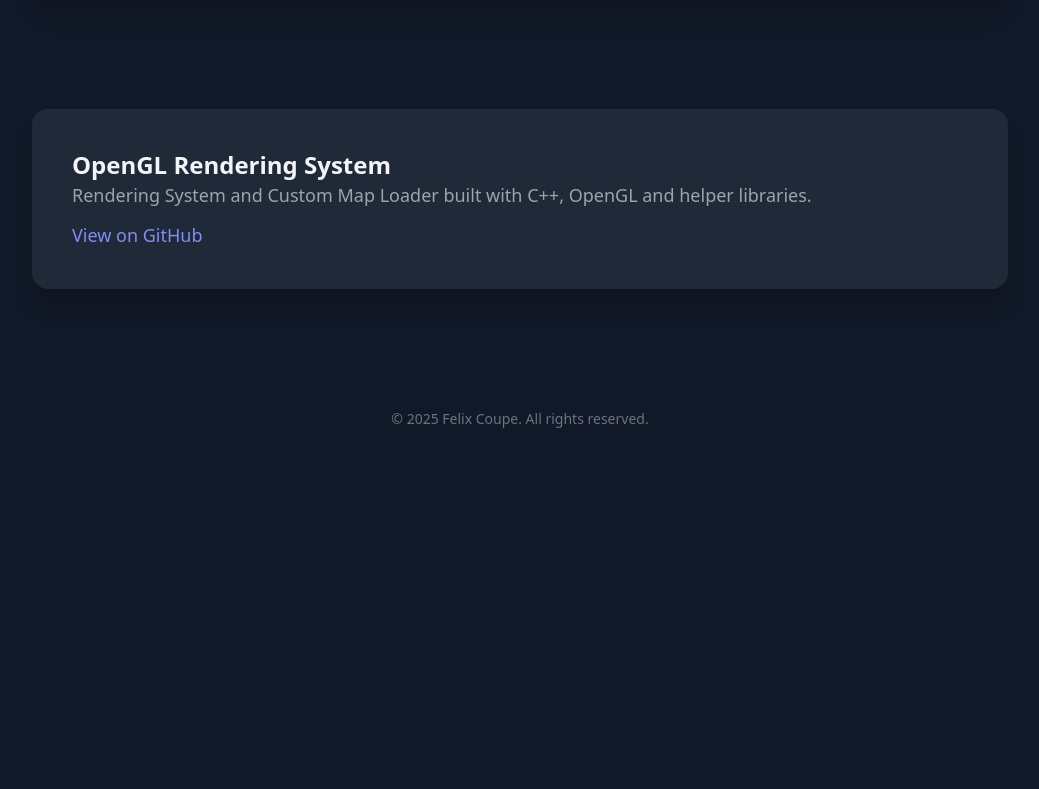
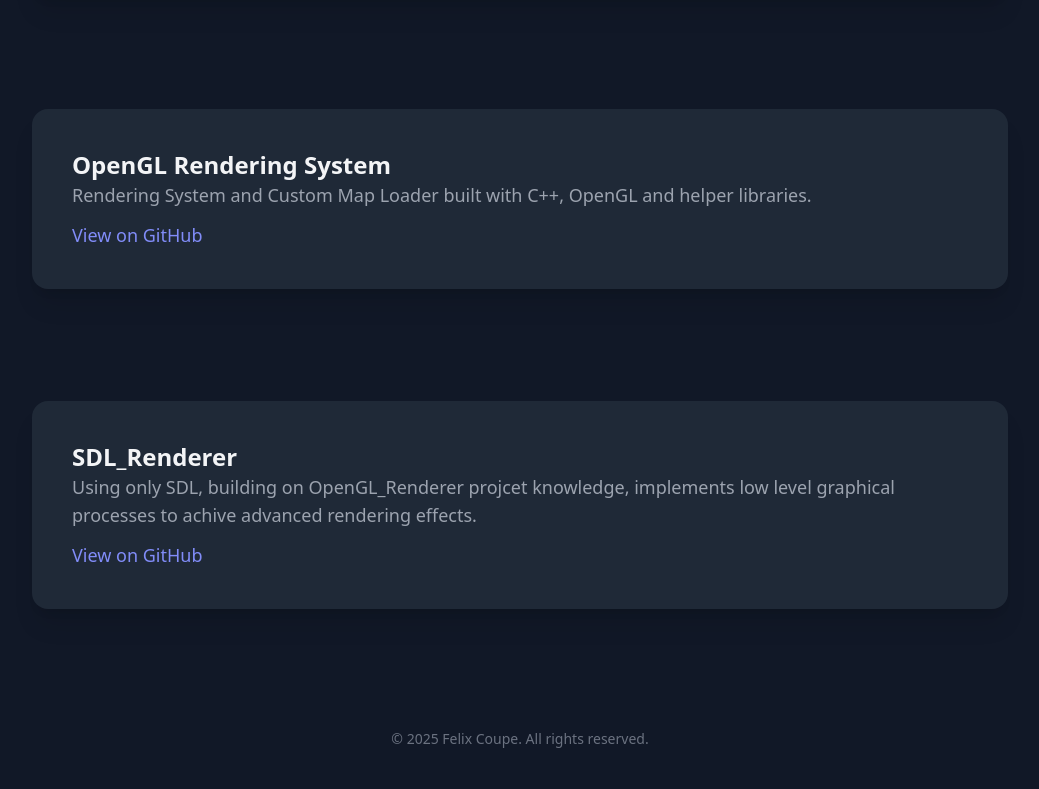
Before and after one commit to felixUOB/felixUOB.github.io, a plain HTML site: page index.html in a window 1280 px wide. Shown: the part 727-1516 px from the top of the page, without its empty margins (120-1159 px from the left). Before the commit the page ends 1196 px from the top, so only its background shows below. Drawn offline with nearby package versions, Linux system fonts and the light colour scheme.

Commit message:
Add SDL_Renderer section to index.html
Added a new section for SDL_Renderer with description and link.

```diff
--- a/index.html
+++ b/index.html
@@ -68,6 +68,16 @@
       </div>
     </div>
 
+    <div class="fade-in-left flex flex-col sm:flex-row items-center bg-gray-800 rounded-2xl shadow-xl p-10 gap-6">
+      <div class="w-full">
+        <h3 class="text-2xl font-bold">SDL_Renderer</h3>
+        <p class="text-gray-400 text-lg mb-3">Using only SDL, building on OpenGL_Renderer projcet knowledge,
+          implements low level graphical processes to achive advanced rendering effects.</p>
+        <a href="https://github.com/felixUOB/SDL_Renderer" target="_blank"
+          class="text-indigo-400 hover:underline text-lg">View on GitHub</a>
+      </div>
+    </div>
+
   </main>
 
   <!-- Footer -->
```
